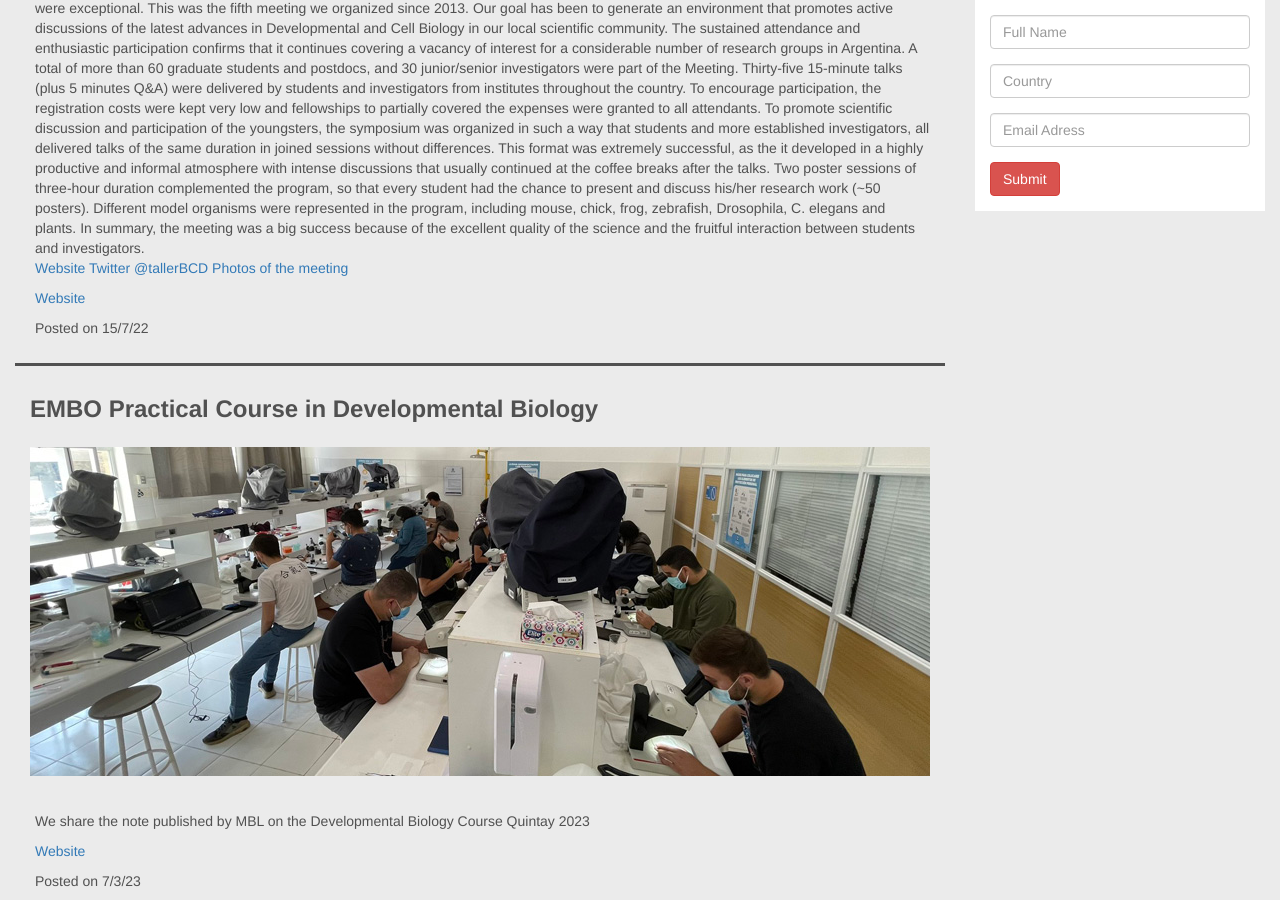
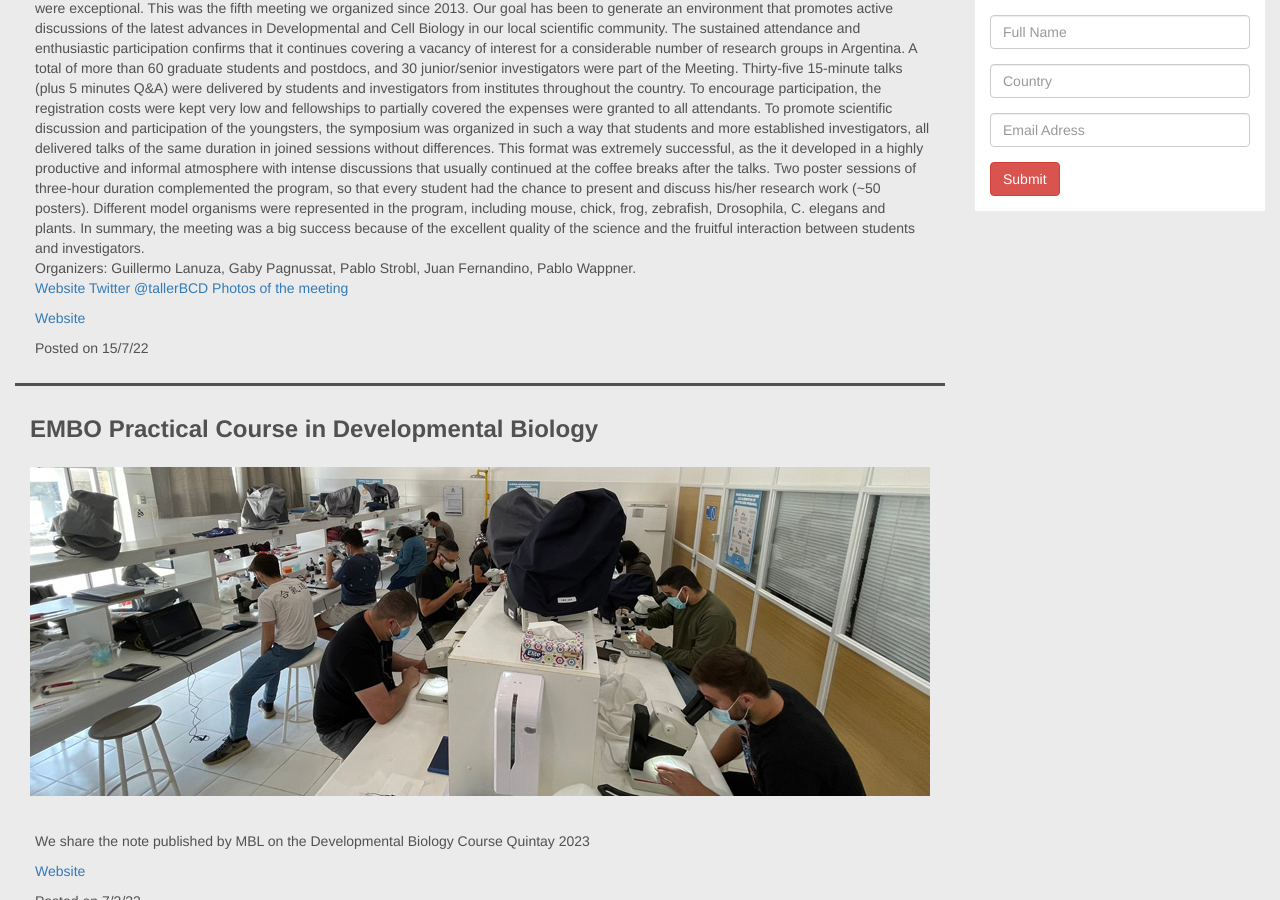
Before and after one commit to lasdb/lasdb.github.io, a Jekyll site: the page built from _posts/2000-01-01-news.markdown, in a window 1280 px wide and 900 px high, scrolled down 857 px. Built offline with Jekyll 4.4.1, drawn with Linux system fonts in a browser that asks for light colours; nearby versions of some CDN libraries.

Commit message:
Update 2000-01-01-news.markdown

```diff
--- a/_posts/2000-01-01-news.markdown
+++ b/_posts/2000-01-01-news.markdown
@@ -15,6 +15,7 @@ A total of more than 60 graduate students and postdocs, and 30 junior/senior inv
 To promote scientific discussion and participation of the youngsters, the symposium was organized in such a way that students and more established investigators, all delivered talks of the same duration in joined sessions without differences. This format was extremely successful, as the it developed in a highly productive and informal atmosphere with intense discussions that usually continued at the coffee breaks after the talks.
 Two poster sessions of three-hour duration complemented the program, so that every student had the chance to present and discuss his/her research work (~50 posters). Different model organisms were represented in the program, including mouse, chick, frog, zebrafish, Drosophila, C. elegans and plants.
 In summary, the meeting was a big success because of the excellent quality of the science and the fruitful interaction between students and investigators. <br>
+Organizers: Guillermo Lanuza, Gaby Pagnussat, Pablo Strobl, Juan Fernandino, Pablo Wappner. <br>
     <a href="http://tallerbcd.wixsite.com/tallerbcd" target="_blank">Website</a>
     <a href="https://twitter.com/tallerBCD" target="_blank">Twitter @tallerBCD</a>
     <a href="https://www.facebook.com/media/set/?set=oa.362508976082523&type=3" target="_blank">Photos of the meeting</a>'
```
